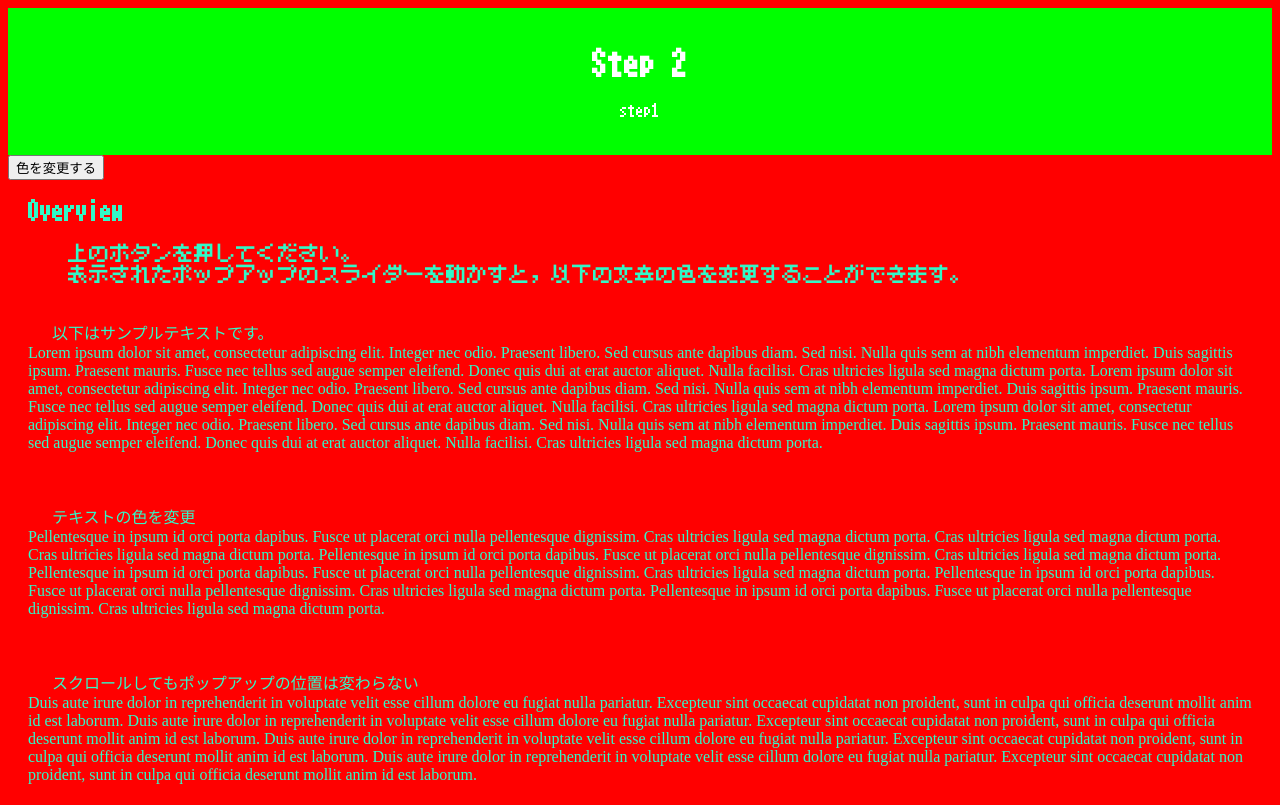
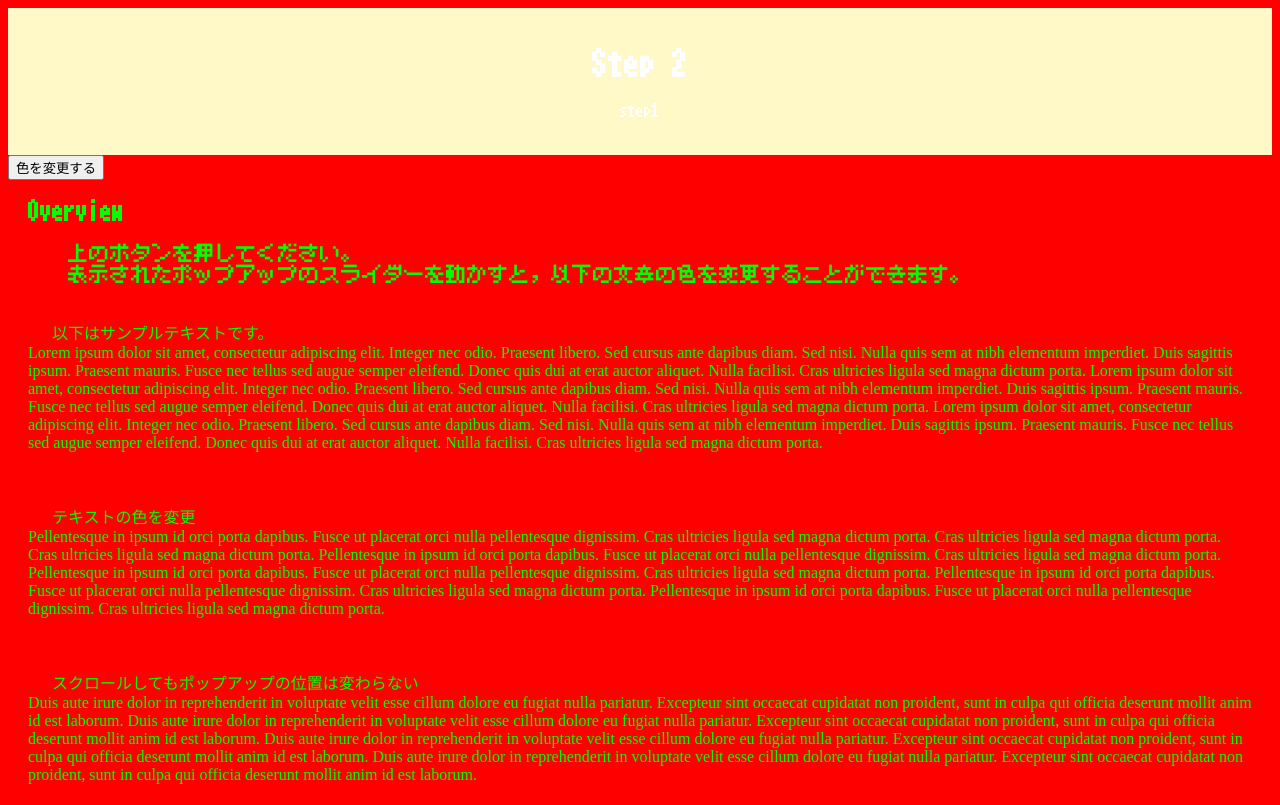
Before and after one commit to ideidiot/miraikoro3_sozan_jhs, a plain HTML site: page step2.html in a window 1280 px wide. Shown: the top 805 px of the page. Drawn offline with Linux system fonts and the light colour scheme; files whose address does not match are found by name.

Commit message:
Update styles.css

```diff
--- a/styles.css
+++ b/styles.css
@@ -21,7 +21,7 @@ body {
 /* Header styling */
 header {
   color: #fff;
-  background-color: #00ff00;
+  background-color: #fff8c7;
   padding: 20px;
   text-align: center;
   font-family: 美咲ゴシック第2;
@@ -48,7 +48,7 @@ li {
 }
 
 .overview2 {
-  color: #32f8c7;
+  color: #00ff00;
   margin-left: 20px; /* Adjust left margin */
   margin-right: 20px; /* Add right margin */
 }
```
